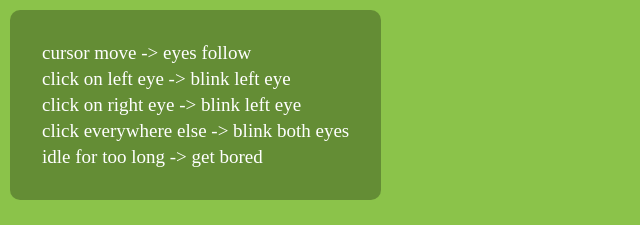
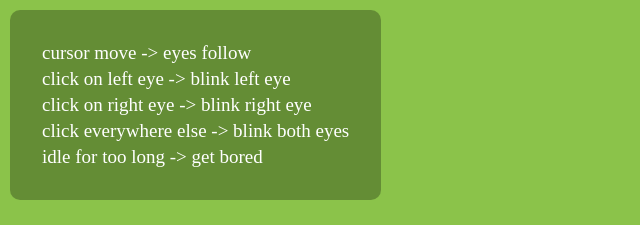
Before and after one commit to albertoscandolara/Eye_movement, a plain HTML site: page index.html in a window 1280 px wide. Shown: the top 225 px of the page, 0-640 px from the left. Drawn offline with Linux system fonts and the light colour scheme.

Commit message:
fixed html instruction

```diff
--- a/index.html
+++ b/index.html
@@ -12,7 +12,7 @@
     <div class="instructions">
       <span class="instruction">cursor move -> eyes follow</span>
       <span class="instruction">click on left eye -> blink left eye</span>
-      <span class="instruction">click on right eye -> blink left eye</span>
+      <span class="instruction">click on right eye -> blink right eye</span>
       <span class="instruction">click everywhere else -> blink both eyes</span>
       <span class="instruction">idle for too long -> get bored</span>
     </div>
```
